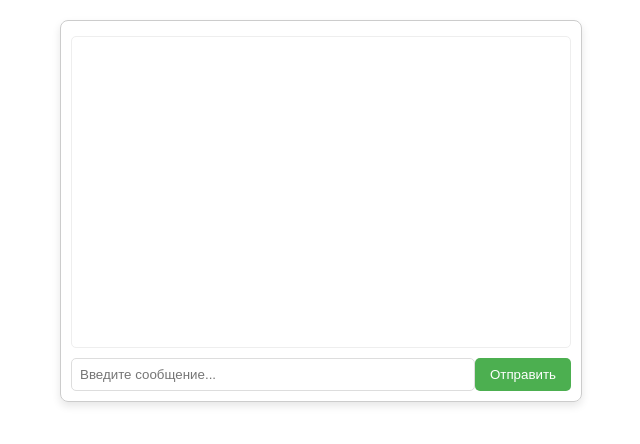
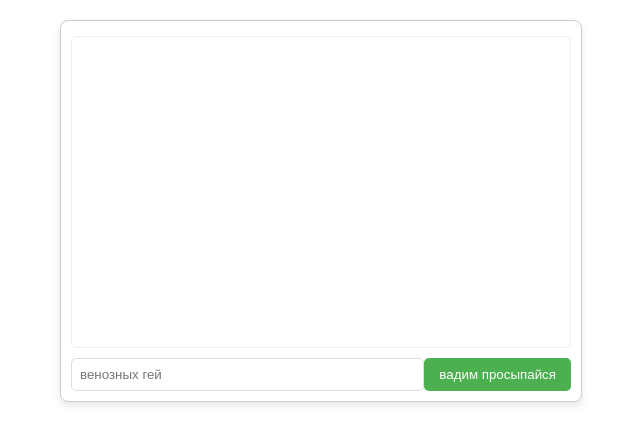
Before and after one commit to kqz9191/chatAImarta, a plain HTML site: page index.html in a window 1280 px wide. Shown: the whole page, without its empty margins (319-959 px from the left). Drawn offline with Linux system fonts and the light colour scheme.

Commit message:
Update index.html

```diff
--- a/index.html
+++ b/index.html
@@ -137,8 +137,8 @@
         <div id="thinking-time"></div>  <!--  Место для отображения времени -->
         <div id="chat-log"></div>
         <div id="input-area">
-            <input type="text" id="user-input" placeholder="Введите сообщение...">
-            <button id="send-button">Отправить</button>
+            <input type="text" id="user-input" placeholder="венозных гей">
+            <button id="send-button">вадим просыпайся</button>
         </div>
     </div>
 
```
